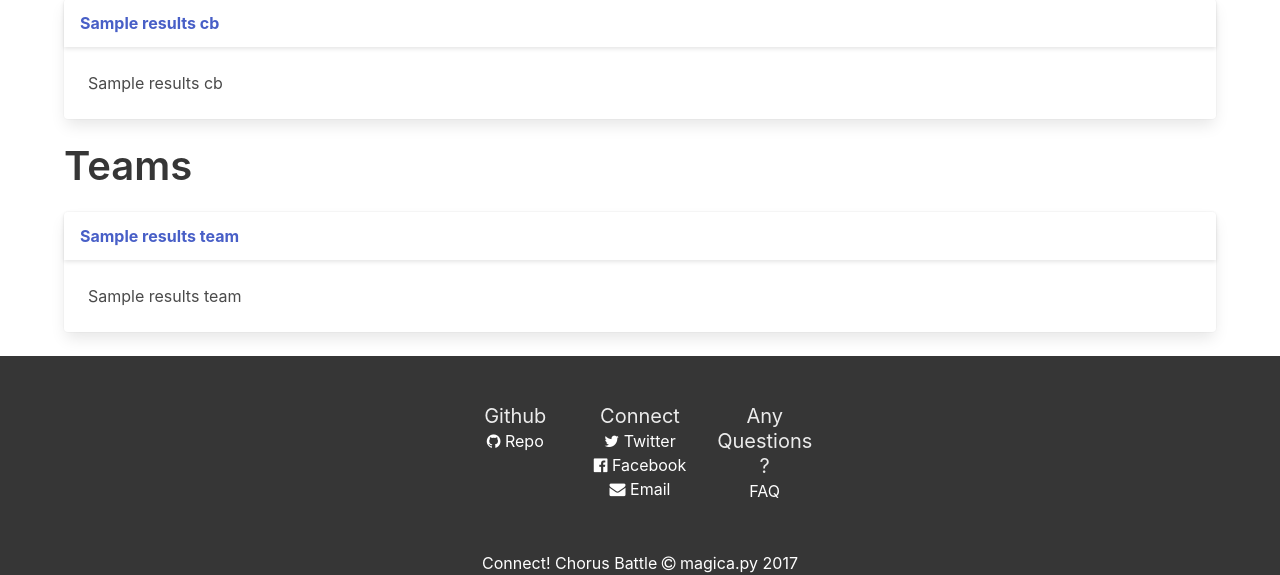
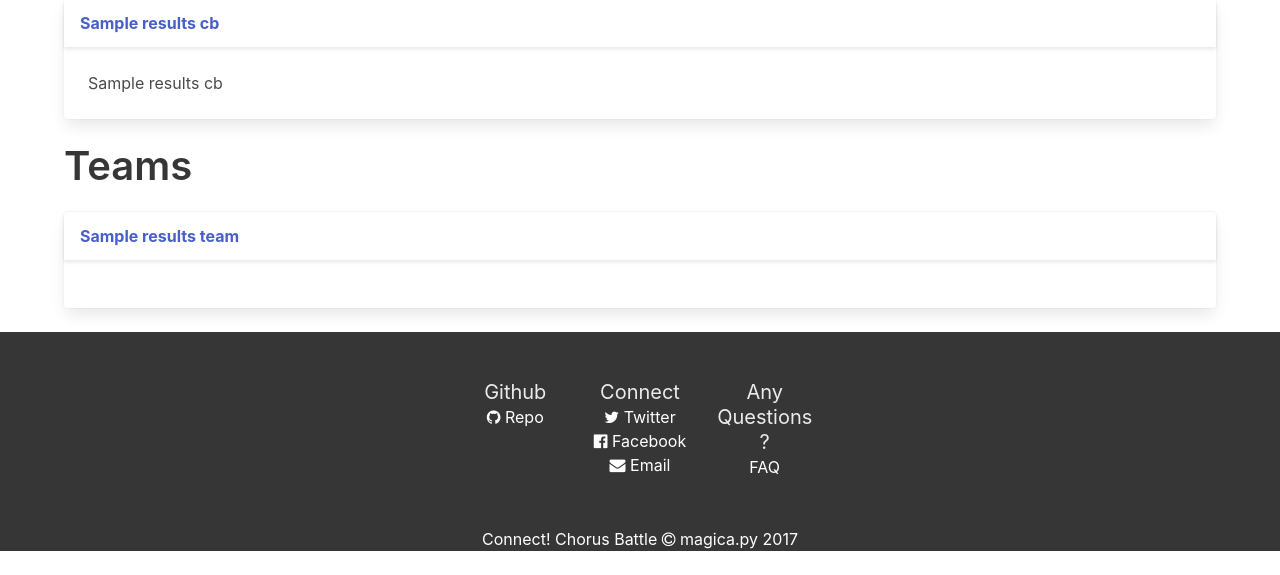
Before and after one commit to jchen2186/cb-platform, a Flask app: template cbapp/templates/searchresult.html in a window 1280 px wide. Shown: the part 495-1070 px from the top of the page. After the commit the page ends 1046 px from the top, so only its background shows below. Run offline with Flask 2, Linux system fonts and the light colour scheme; the template is opened without the code that fills it: most values are stand-ins (such as "Sample title", 1, 10 or a date in 2020); some libraries are stand-ins or nearby versions.

Commit message:
team has no about, maybe local db not up to date?

```diff
--- a/cbapp/routes.py
+++ b/cbapp/routes.py
@@ -778,6 +778,6 @@ def search():
                 teamInfo = []
                 teamInfo.append(team.id)
                 teamInfo.append(team.team_name)
-                teamInfo.append(team.about)
+                #teamInfo.append(team.about)
                 resultsTeams.append(teamInfo)
     return render_template("searchresult.html", resultsUsers=resultsUsers, resultsCB=resultsCB, resultsTeams=resultsTeams)
--- a/cbapp/templates/searchresult.html
+++ b/cbapp/templates/searchresult.html
@@ -67,7 +67,7 @@
 		</header>
 		<div class="card-content">
 			<div clas="content">
-				{{resultsTeams[i][2]}}
+				<!--{{resultsTeams[i][2]}}-->
 			</div>
 		</div>
 	</div>
```
